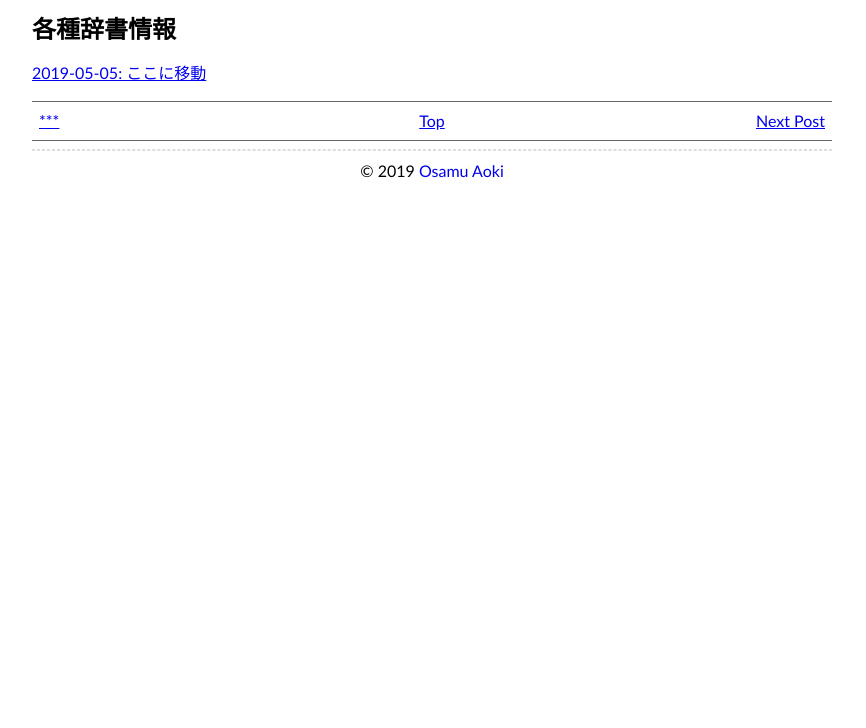
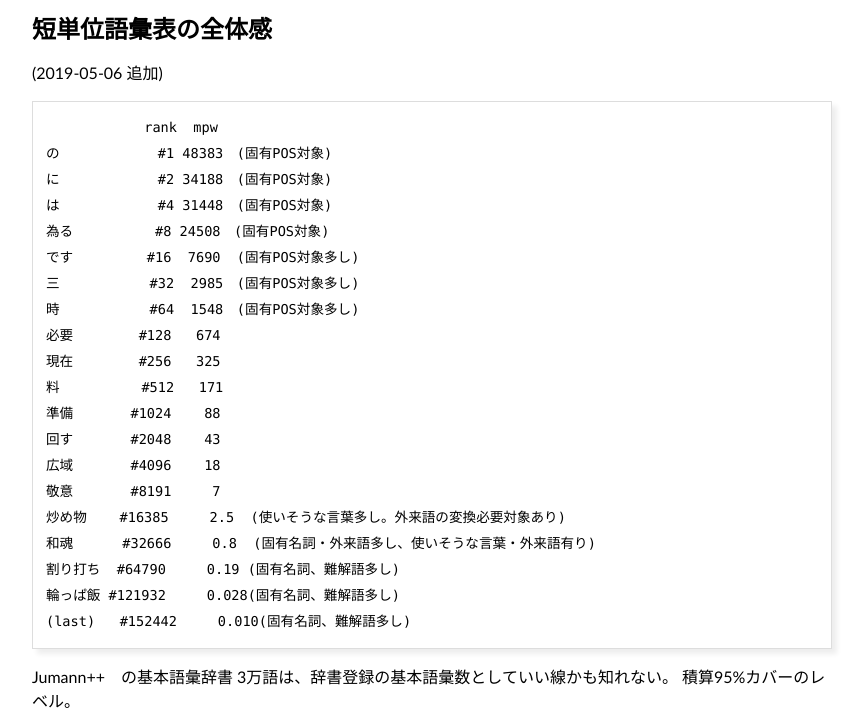
Before and after one commit to osamuaoki/osamuaoki.github.io, a plain HTML site: page jp/2019/02/09/word-freq/index.html in a window 1280 px wide. Shown: the part 1132-1860 px from the top of the page, without its empty margins (208-1074 px from the left). Before the commit the page ends 1331 px from the top, so only its background shows below. Drawn offline with Linux system fonts and the light colour scheme.

Commit message:
rebuilding site Mon May  6 22:14:48 JST 2019

```diff
--- a/jp/2019/02/09/word-freq/index.html
+++ b/jp/2019/02/09/word-freq/index.html
@@ -133,6 +133,35 @@
 </tbody>
 </table>
 
+<h2 id="短単位語彙表の全体感">短単位語彙表の全体感</h2>
+
+<p>(2019-05-06 追加)</p>
+
+<pre><code>            rank  mpw
+の            #1 48383　(固有POS対象)
+に            #2 34188　(固有POS対象)
+は            #4 31448　(固有POS対象)
+為る          #8 24508　(固有POS対象)
+です         #16  7690  (固有POS対象多し)
+三           #32  2985　(固有POS対象多し)
+時           #64  1548　(固有POS対象多し)
+必要        #128   674
+現在        #256   325
+料          #512   171
+準備       #1024    88
+回す       #2048    43
+広域       #4096    18
+敬意       #8191     7
+炒め物    #16385     2.5  (使いそうな言葉多し。外来語の変換必要対象あり)
+和魂      #32666     0.8  (固有名詞・外来語多し、使いそうな言葉・外来語有り)
+割り打ち  #64790     0.19 (固有名詞、難解語多し)
+輪っぱ飯 #121932     0.028(固有名詞、難解語多し)
+(last)   #152442     0.010(固有名詞、難解語多し)
+</code></pre>
+
+<p>Jumann++　の基本語彙辞書 3万語は、辞書登録の基本語彙数としていい線かも知れない。
+積算95%カバーのレベル。</p>
+
 <h2 id="各種辞書情報">各種辞書情報</h2>
 
 <p><a href="/jp/2019/05/05/jpn-ime-resource-02/">2019-05-05: ここに移動</a></p>
--- a/sitemap.xml
+++ b/sitemap.xml
@@ -44,7 +44,7 @@
 
   <url>
     <loc>/jp/2019/02/09/word-freq/</loc>
-    <lastmod>2019-05-06T20:20:27+09:00</lastmod>
+    <lastmod>2019-05-06T22:14:35+09:00</lastmod>
   </url>
 
   <url>
@@ -92,7 +92,7 @@
 
   <url>
     <loc>/tags/dictionary/</loc>
-    <lastmod>2019-05-06T20:20:27+09:00</lastmod>
+    <lastmod>2019-05-06T22:14:35+09:00</lastmod>
     <priority>0</priority>
   </url>
 
```
